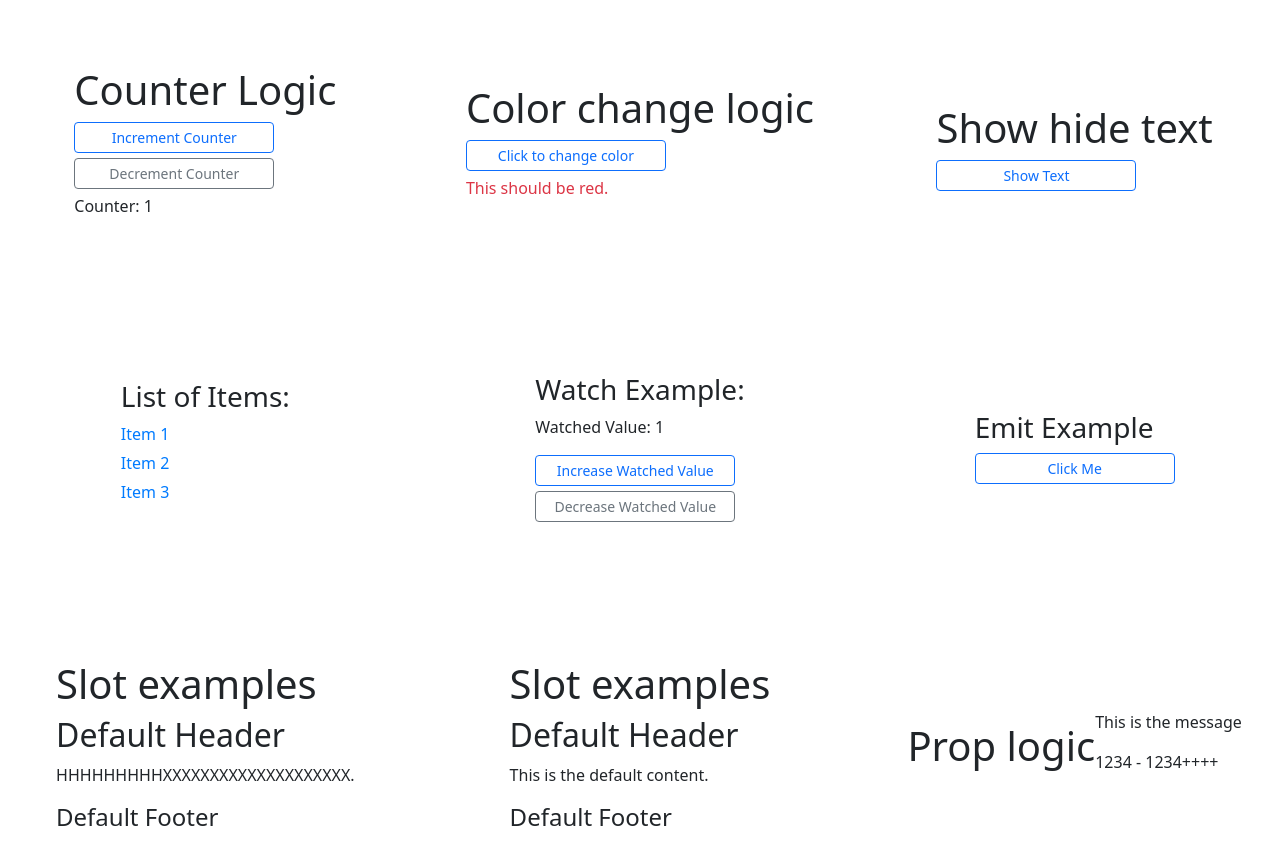
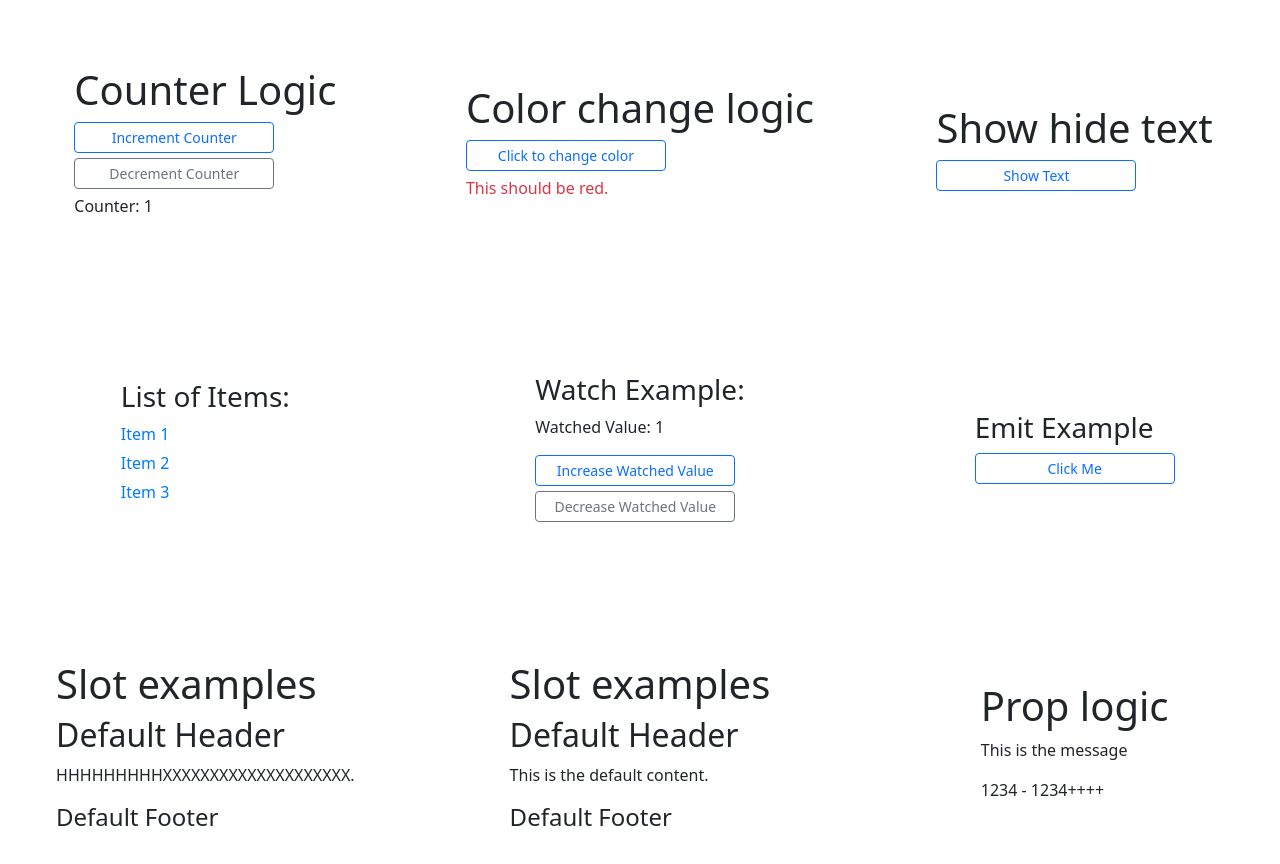
Before and after one commit to magicholic/vue_test_01, a Vue app: page / in a window 1280 px wide. Shown: the top 864 px of the page. Built offline with nearby package versions, Linux system fonts and the light colour scheme.

Commit message:
fix prop h1 block element style

```diff
--- a/src/components/PropExample.vue
+++ b/src/components/PropExample.vue
@@ -7,8 +7,8 @@ const props = defineProps({
 </script>
 
 <template>
-  <h1>Prop logic</h1>
   <div>
+    <h1>Prop logic</h1>
     <p>This is the message</p>
     <p>{{ msg }}</p>
   </div>
```
